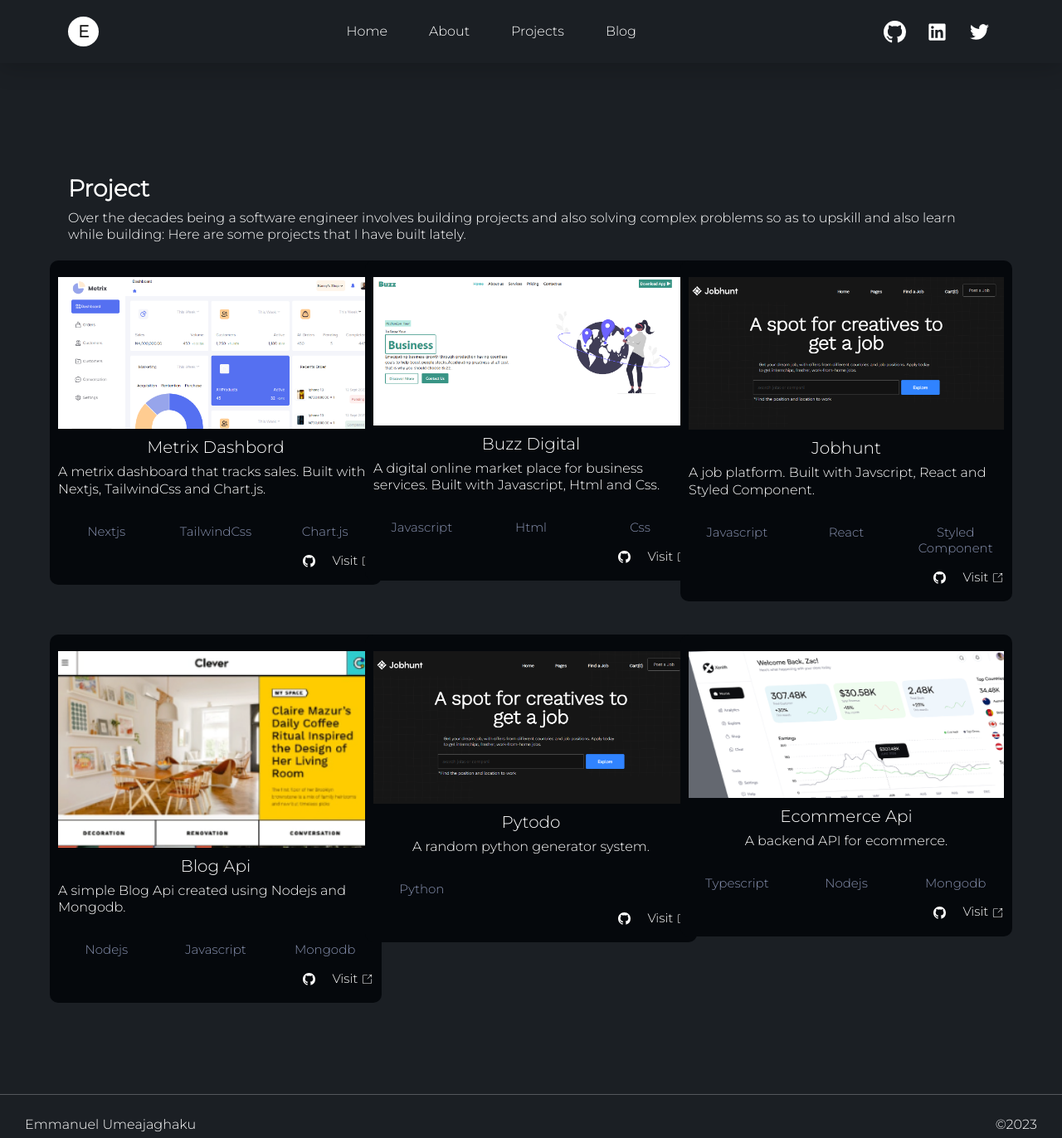
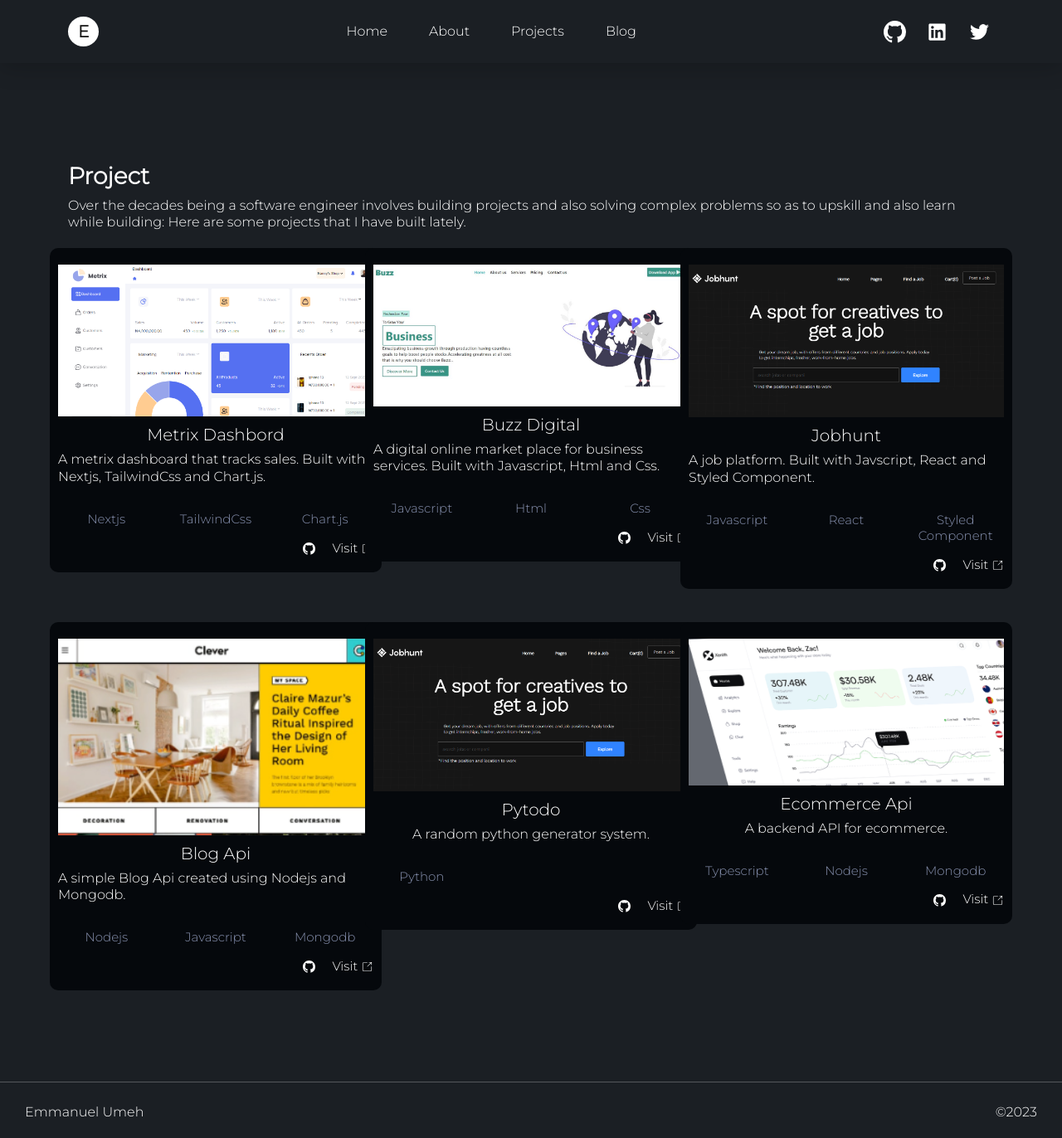
Before and after one commit to EmmaUmeh/EmmanuelUmehporfolio, a React (Create React App) app: page /projects in a window 1280 px wide. Shown: the whole page at 83% size. Built offline with nearby package versions, Linux system fonts and the light colour scheme.

Commit message:
updated init

```diff
--- a/src/App.css
+++ b/src/App.css
@@ -175,7 +175,7 @@
 /* Projects */
 .projectscontainer{
 
-  padding: 135px 20px 30px 20px;
+  padding: 120px 20px 30px 20px;
   color: white;
 }
 
@@ -264,7 +264,7 @@
 
 .projectgrid{
   /* background-color: #05080c; */
-  padding: 20px 10px 20px 10px;
+  padding: 20px 20px 20px 20px;
   border-radius: 10px;
 
 }
@@ -411,7 +411,7 @@
 }
 
 .descriptiontext{
-  width: 90%;
+  width: 100%;
 }
 
 .descriptionjob{
--- a/src/Components/AboutMe.jsx
+++ b/src/Components/AboutMe.jsx
@@ -19,7 +19,7 @@
                         <div>
                             <h4 className='about-me'>ABOUT ME</h4>
                                 <p className='aboutparagraphOne'>
-                                    Hi, i am Emanuel Umeajaghaku, a seasoned developer who loves to break the dilemma of codes, i solve real world problems that brings solution to the world.
+                                    Hi, i am Emanuel Umeh, a seasoned developer who loves to break the dilemma of codes, i solve real world problems that brings solution to the world.
                                 </p>
 
                                 <p className='aboutparagraphTwo'>
--- a/src/Components/Footer.jsx
+++ b/src/Components/Footer.jsx
@@ -6,7 +6,7 @@
             <div className="footer">
                 <hr />
                 <div className="footer-flex">
-                    <span>Emmanuel Umeajaghaku</span>
+                    <span>Emmanuel Umeh</span>
 
                     <span>&copy;2023</span>
                 </div>
--- a/src/Components/HeroBanner.jsx
+++ b/src/Components/HeroBanner.jsx
@@ -57,7 +57,7 @@
 export const Herodata = [
     {
         id: 0,
-        descriptionName: "Emmanuel Umeajaghaku",
+        descriptionName: "Emmanuel Umeh",
         descriptionJob: "I'm a Software envagelist who drafts technical articles, maintain responsive Ui designs, blockchain enthusiast & a team player with an eye for detail.",
         descriptionEmail: "Emmachinemerem04@gmail.com",
         descriptionCall: "+234 7019 425976",
--- a/src/utils/data.js
+++ b/src/utils/data.js
@@ -15,7 +15,7 @@
 
     {
         id: 1,
-        image: "BUZZ.PNG",
+        image: "buzzone.JPG",
         ImageUrl: 'https://eboost.netlify.app/',
         GithubUrl: 'https://github.com/EmmaUmeh/BuzzdigitalAgency',
         title: 'Buzz Digital',
```
Also changed, not shown: public/buzzone.JPG (added), src/assets/buzzone.JPG (added).
